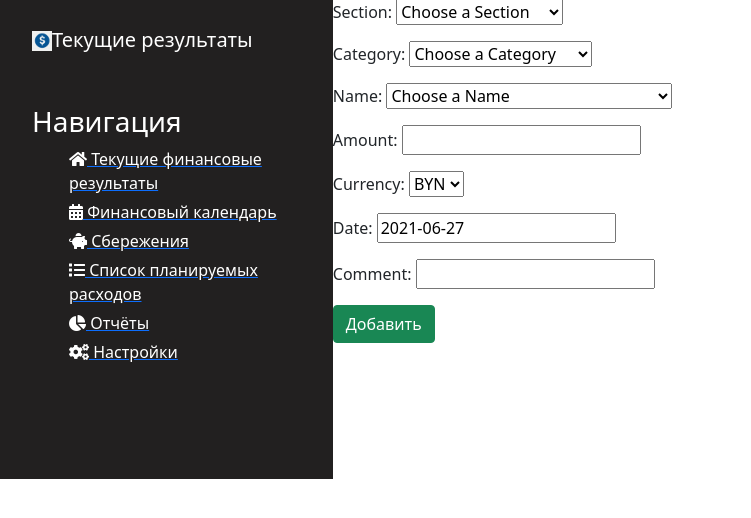
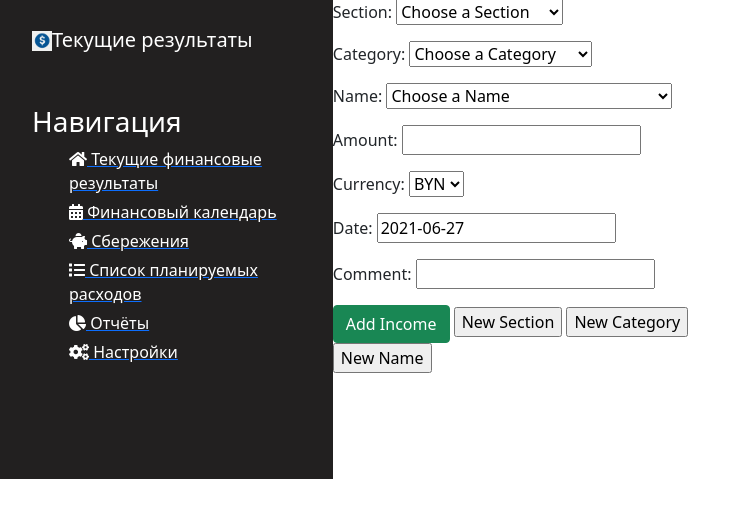
Before and after one commit to Our-Dream-Company/Your_finance_helper, a Django app: page /add_income in a window 1280 px wide. Shown: the part 51-569 px from the top of the page, without its empty margins (0-751 px from the left). Run offline with Django 3.2, Linux system fonts and the light colour scheme; data comes from the database, SQL or seed files in the repository.

Commit message:
add buttons NewSection, NewCategory and NewName. Add string delta in out_data in main_page

```diff
--- a/your_finance_helper/main_page/admin.py
+++ b/your_finance_helper/main_page/admin.py
@@ -1,8 +1,6 @@
 from django.contrib import admin
-from .models import Section
-from .models import Category
-from .models import NameOperation
-from .models import GeneralTable
+from .models import *
+
 
 admin.site.register(Section)
 admin.site.register(Category)
--- a/your_finance_helper/main_page/forms.py
+++ b/your_finance_helper/main_page/forms.py
@@ -33,3 +33,21 @@ class AddOutcomeForm(ModelForm):
     class Meta:
         model = GeneralTable
         exclude = ['type_of_transaction', 'enabled']
+
+
+class AddNewSectionForm(ModelForm):
+    class Meta:
+        model = Section
+        exclude = ['enabled_section']
+
+
+class AddNewCategoryForm(ModelForm):
+    class Meta:
+        model = Category
+        exclude = ['enabled_category']
+
+
+class AddNewNameForm(ModelForm):
+    class Meta:
+        model = NameOperation
+        exclude = ['enabled_name']
--- a/your_finance_helper/main_page/templates/main_page/add_income.html
+++ b/your_finance_helper/main_page/templates/main_page/add_income.html
@@ -1,15 +1,15 @@
 {% extends 'main_page/layout.html'%}
 
-{% block title %}{{ 'Доход' }}{% endblock %}
+{% block title %}{{ 'Income' }}{% endblock %}
 
 
 {% block content %}
         <form action="{% url 'add_income' %}" method="post">
             {% csrf_token %}
             {{ form.as_p }}
-            <button class="btn btn-success" type="submit">Добавить</button>
-
+            <button class="btn btn-success" type="submit">Add Income</button>
+            <input type="button" value="New Section" onClick='location.href="http://127.0.0.1:8000/add_new_section"'>
+            <input type="button" value="New Category" onClick='location.href="http://127.0.0.1:8000/add_new_category"'>
+            <input type="button" value="New Name" onClick='location.href="http://127.0.0.1:8000/add_new_name"'>
         </form>
-
-
 {% endblock %}
--- a/your_finance_helper/main_page/templates/main_page/index.html
+++ b/your_finance_helper/main_page/templates/main_page/index.html
@@ -44,11 +44,7 @@
         {% endfor %}
         <h1>{{ 'Общий расход' }}{{ out_all_sum.out_money }}</h1>
 
-
-
-
-
-
+        {{ 'Баланс ' }}{{ in_all_sum.in_money|add:out_all_sum.out_money }}
 
 
 
--- a/your_finance_helper/main_page/urls.py
+++ b/your_finance_helper/main_page/urls.py
@@ -4,5 +4,11 @@ from . import views
 urlpatterns = [
     path('', views.IndexView.as_view(), name='main_page'),
     path('add_income', views.AddIncomeView.as_view(), name='add_income'),
-    path('add_outcome', views.AddOutcomeView.as_view(), name='add_outcome')
+    path('add_outcome', views.AddOutcomeView.as_view(), name='add_outcome'),
+    path('add_new_section', views.AddNewSectionView.as_view(),
+         name='add_new_section'),
+    path('add_new_category', views.AddNewCategoryView.as_view(),
+         name='add_new_category'),
+    path('add_new_name', views.AddNewNameView.as_view(),
+         name='add_new_name')
 ]
--- a/your_finance_helper/main_page/views.py
+++ b/your_finance_helper/main_page/views.py
@@ -37,3 +37,21 @@ class AddOutcomeView(CreateView):
     form_class = AddOutcomeForm
     template_name = 'main_page/add_outcome.html'
     success_url = reverse_lazy('main_page')
+
+
+class AddNewSectionView(CreateView):
+    form_class = AddNewSectionForm
+    template_name = 'main_page/add_new_section.html'
+    success_url = reverse_lazy('add_new_section')
+
+
+class AddNewCategoryView(CreateView):
+    form_class = AddNewCategoryForm
+    template_name = 'main_page/add_new_category.html'
+    success_url = reverse_lazy('add_new_category')
+
+
+class AddNewNameView(CreateView):
+    form_class = AddNewNameForm
+    template_name = 'main_page/add_new_name.html'
+    success_url = reverse_lazy('add_new_name')
```
Also changed, not shown: your_finance_helper/main_page/templates/main_page/add_new_category.html (added, +14 -0 lines), your_finance_helper/main_page/templates/main_page/add_new_name.html (added, +14 -0 lines), your_finance_helper/main_page/templates/main_page/add_new_section.html (added, +14 -0 lines), your_finance_helper/main_page/templates/main_page/add_outcome.html (+5 -3 lines).
